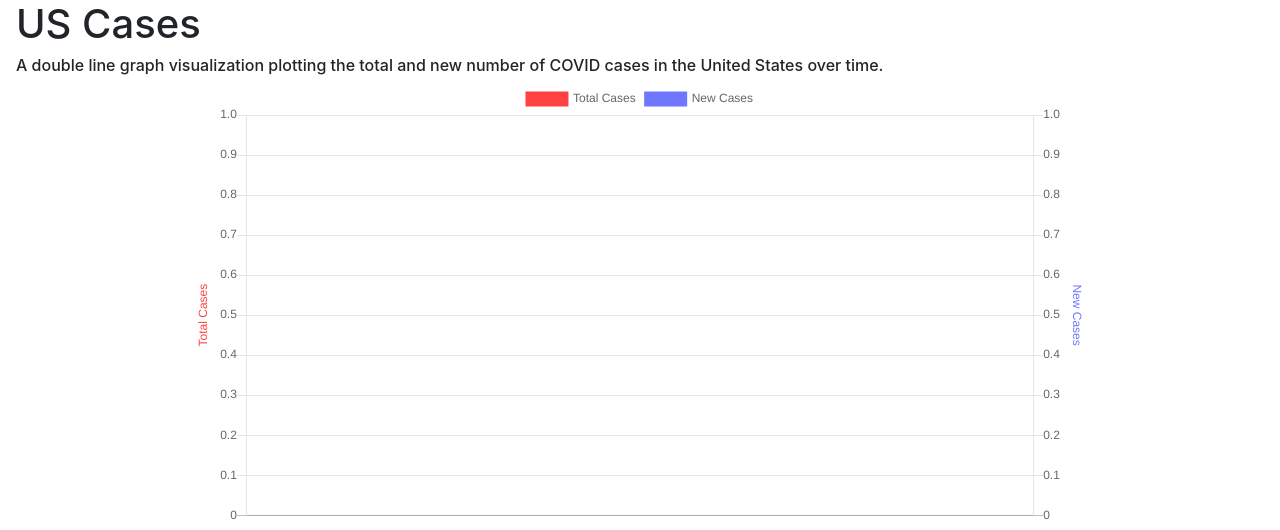
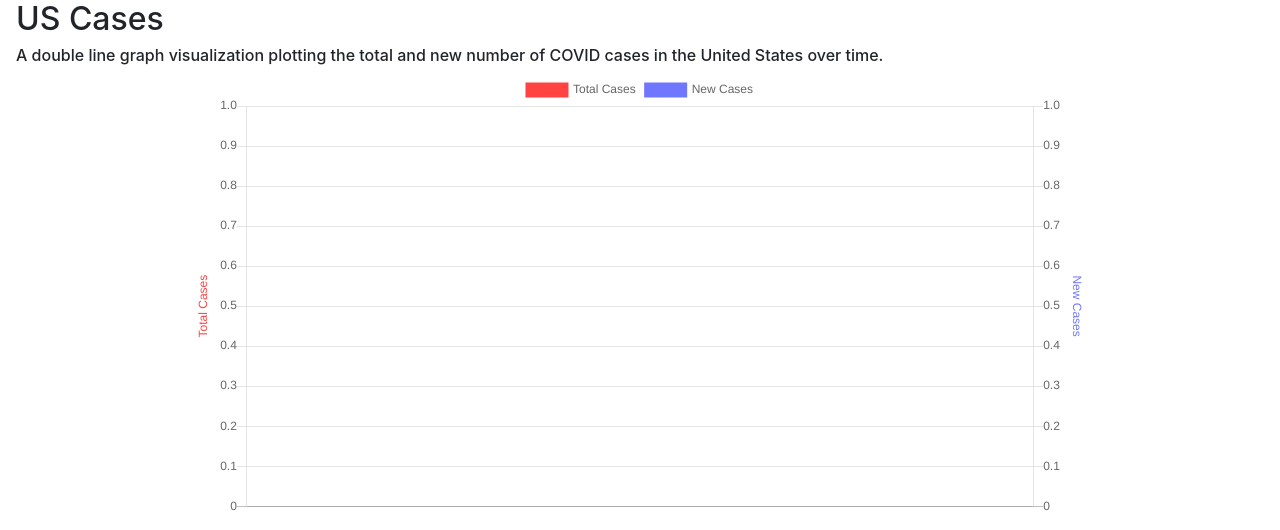
Before and after one commit to GiovanniCornejo/CovidDataViz, a Django app: template visualization/templates/visualization/us_cases.html in a window 1280 px wide. Shown: the part 56-586 px from the top of the page. Run offline with Django 5.2, Linux system fonts and the light colour scheme; the template is opened without the code that fills it: most values are stand-ins (such as "Sample title", 1, 10 or a date in 2020); parts of the project's set-up code (start-up, migrations or seed data) failed here and were passed over; some libraries are stand-ins or nearby versions.

Commit message:
Changed h1 heading to h2

```diff
--- a/visualization/templates/visualization/layout.html
+++ b/visualization/templates/visualization/layout.html
@@ -37,7 +37,7 @@
         </div>
     </nav>
 
-    <h1 class="head">{% block heading %}{% endblock heading %}</h1>
+    <h2 class="head">{% block heading %}{% endblock heading %}</h2>
     <h6 class="description">{% block description %}{% endblock description %}</h6>
     {% block content %}
     {% endblock %}
```
